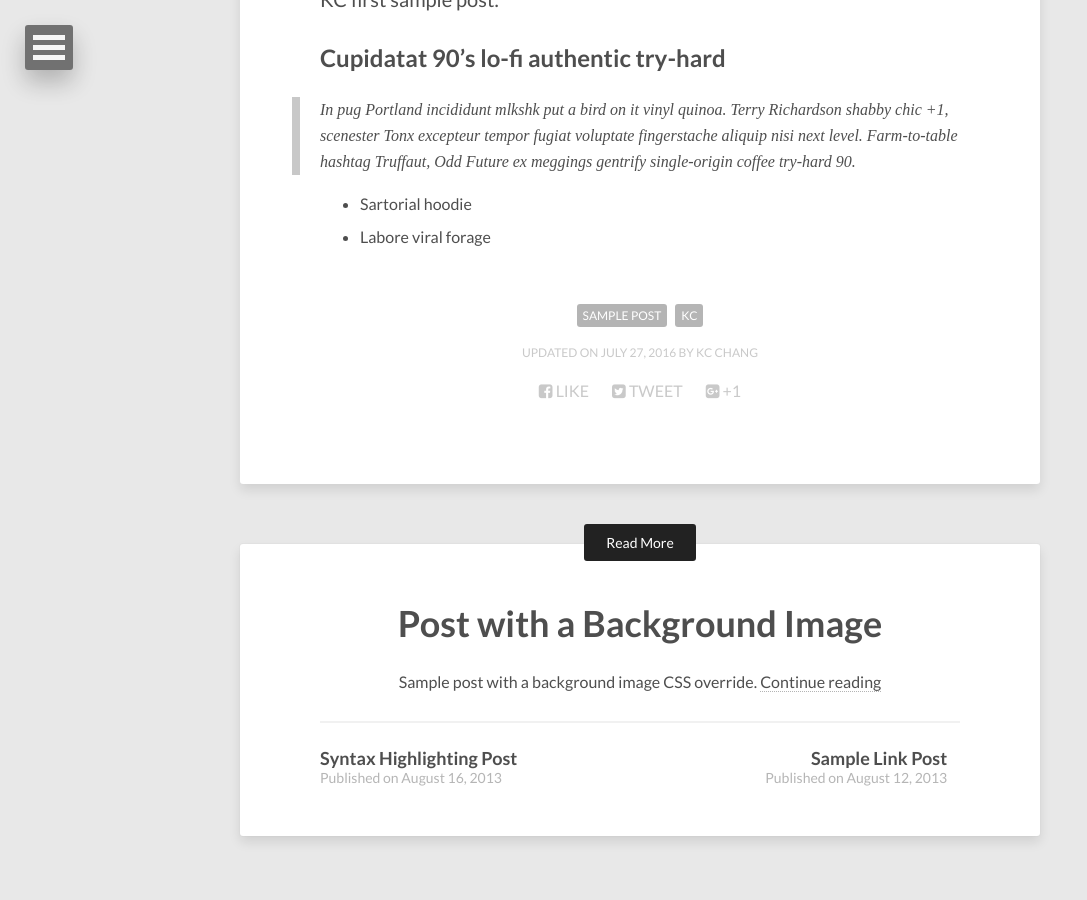
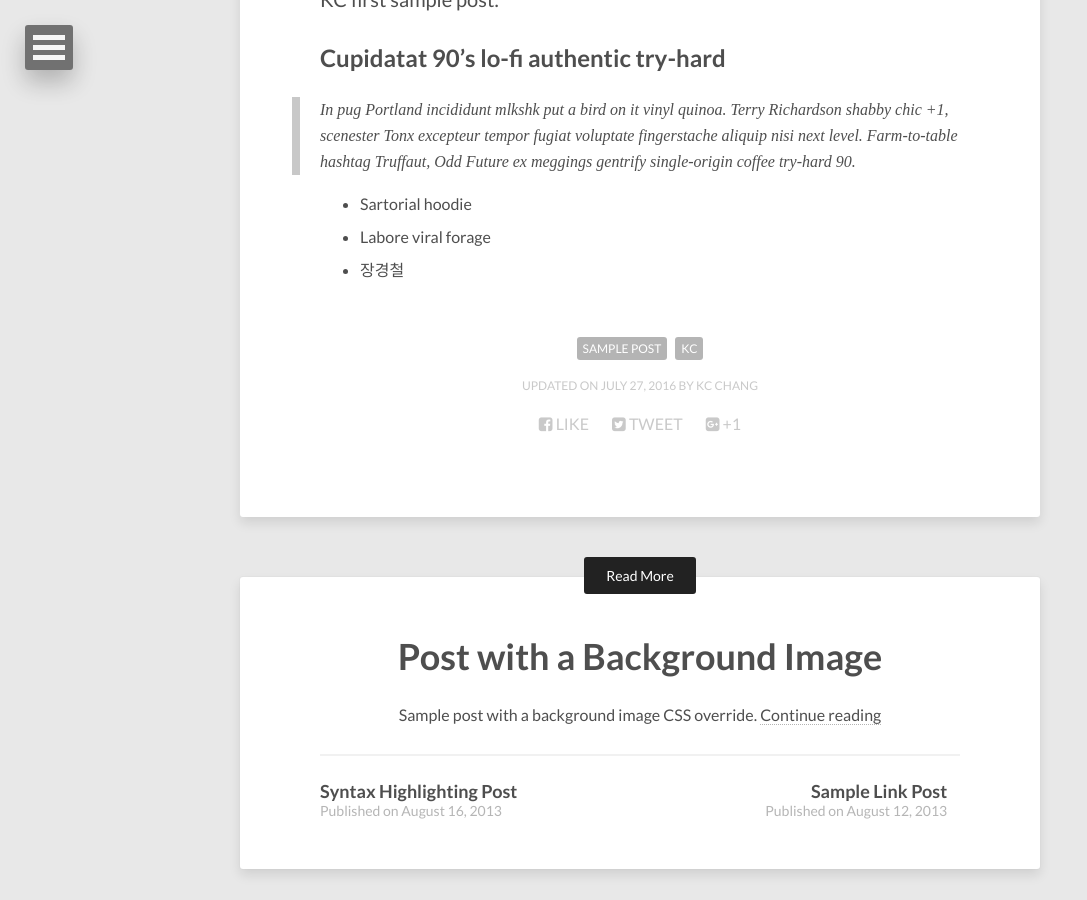
Before and after one commit to kcfigaro/kcfigaro.github.io, a Jekyll site: the page built from _posts/2016-07-27-first-kc-post.md, in a window 1280 px wide and 900 px high, scrolled down 534 px. Shown: the whole window, without its empty margins (0-1087 px from the left). Built offline with Jekyll 4.4.1, drawn with Linux system fonts in a browser that asks for light colours; nearby versions of some CDN libraries.

Commit message:
Update 2016-07-27-first-kc-post.md

```diff
--- a/_posts/2016-07-27-first-kc-post.md
+++ b/_posts/2016-07-27-first-kc-post.md
@@ -16,3 +16,4 @@
 
 * Sartorial hoodie
 * Labore viral forage
+* 장경철
```
